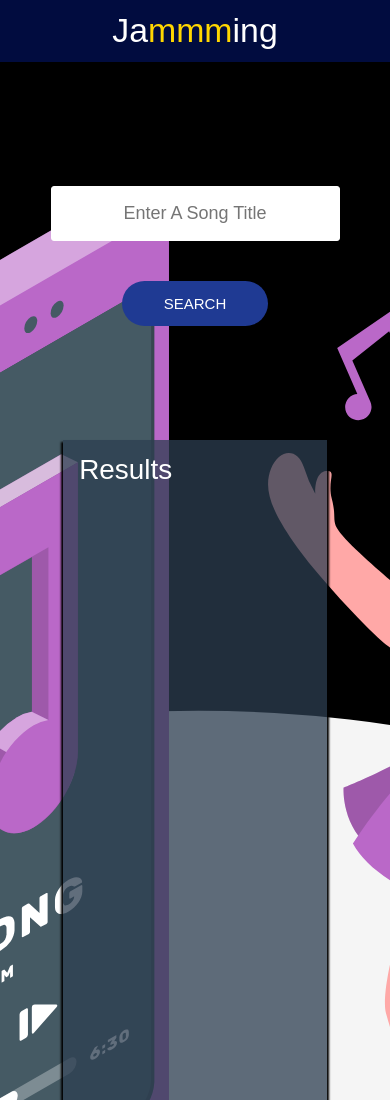
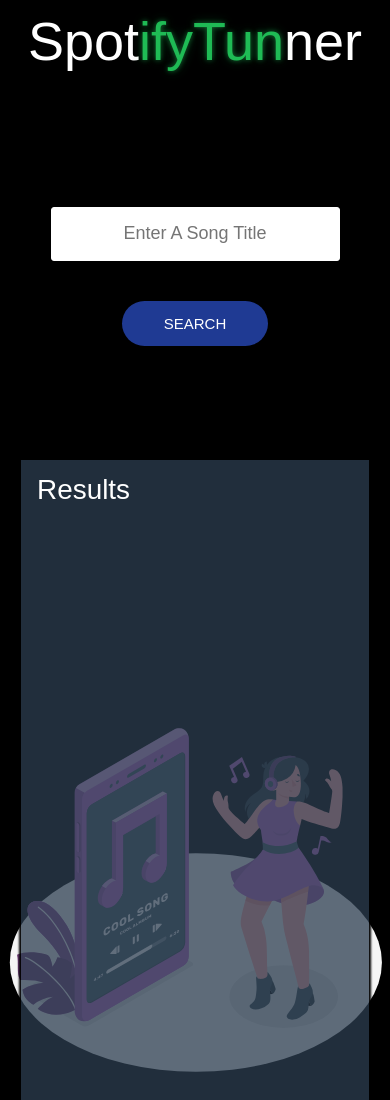
Before and after one commit to Laurentiu222/React, a React app in the folder Jamming/jamming/: page / in a window 390 px wide. Shown: the top 1100 px of the page. Built offline with nearby package versions, Linux system fonts and the light colour scheme.

Commit message:
Final push

```diff
--- a/Jamming/jamming/src/Components/App/App.css
+++ b/Jamming/jamming/src/Components/App/App.css
@@ -8,18 +8,37 @@
   font-size: 18px;
 }
 
+
 h1 {
-  padding: .77rem 0;
-  background-color: #010c3f;
+  padding: 0.77rem 0;
+  background-color: black;
   text-align: center;
   font-family: 'Poppins', sans-serif;
-  font-size: 1.88rem;
+  font-size: 3rem;
   color: #fff;
+  position: relative;
+  overflow: hidden;
 }
 
 h1 .highlight {
-  color: gold;
+  color: rgb(27, 226, 97);
+  position: relative;
+  animation: sparkle 2s infinite ease-in-out;
 }
+
+@keyframes sparkle {
+  0%, 100% {
+    color: rgb(29, 185, 84);
+    text-shadow: 0 0 5px rgba(29, 185, 84, 0.5),
+                 0 0 10px rgba(29, 185, 84, 0.3);
+  }
+  30% {
+    color: rgb(50, 205, 100);
+    text-shadow: 0 0 10px rgba(50, 205, 100, 0.8),
+                 0 0 20px rgba(50, 205, 100, 0.5);
+  }
+}
+
 
 h2 {
   font-family: 'Poppins', sans-serif;
@@ -30,7 +49,7 @@
   height: 100%;
   padding: 0 17% 10% 17%;
   background-image: url('./Music-amico.svg');
-  background-size: cover;
+  background-size: contain;
   background-position: center;
   background-repeat: no-repeat;
   font-family: 'Work Sans', sans-serif;
@@ -46,8 +65,30 @@
 }
 
 @media only screen and (max-width: 1020px) {
+  .App {
+    padding: 0 10% 10% 10%;
+    background-size: contain;
+    width: auto;
+    height: auto;
+  }
+
   .App-playlist {
     align-items: center;
     flex-direction: column;
+    width: 100%;
+    padding: 0;
   }
 }
+
+@media only screen and (max-width: 600px) {
+  .App-playlist {
+    align-items: center;
+    flex-direction: column;
+    width: 100%;
+    padding: 0;
+  }
+  .App {
+    padding: 0 5% 10% 5%;
+    background-size: contain;
+  }
+}
--- a/Jamming/jamming/src/Components/App/App.js
+++ b/Jamming/jamming/src/Components/App/App.js
@@ -49,7 +49,7 @@
   return (
     <div>
       <h1>
-        Ja<span className="highlight">mmm</span>ing
+        Spot<span className="highlight">ifyTun</span>ner
       </h1>
       <div className="App">
         <SearchBar  onSearch={search}/>
```
